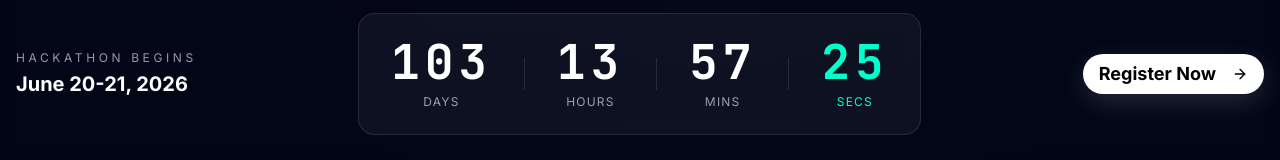
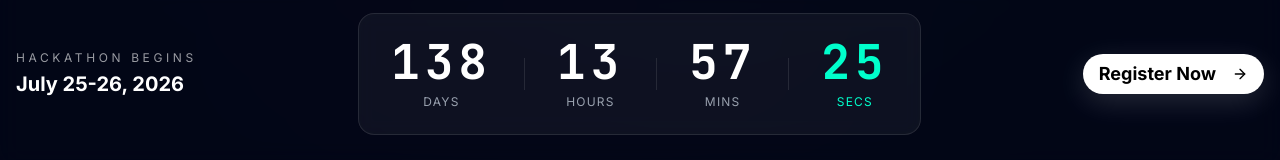
Before and after one commit to SaiAryan1784/sketchnship, a Next.js app: page / in a window 1280 px wide. Shown: the part 633-793 px from the top of the page. Built offline with nearby package versions, Linux system fonts and the light colour scheme.

Commit message:
chore: update hackathon event dates and registration deadline

```diff
--- a/components/sections/Hero.tsx
+++ b/components/sections/Hero.tsx
@@ -170,7 +170,7 @@ export const Hero = () => {
                 >
                     <div className="text-center md:text-left">
                         <p className="text-white/60 text-xs uppercase tracking-[0.3em] mb-1">Hackathon Begins</p>
-                        <p className="text-white font-bold text-xl">June 20-21, 2026</p>
+                        <p className="text-white font-bold text-xl">July 25-26, 2026</p>
                     </div>
 
                     <div className="scale-75 md:scale-100 origin-center">
--- a/components/sections/Registration.tsx
+++ b/components/sections/Registration.tsx
@@ -64,7 +64,7 @@ export const Registration = () => {
                     </TiltButton>
 
                     <p className="mt-8 text-sm text-gray-500 font-mono">
-                        Registration closes <span className="text-[#a1a100]">June 1st</span> &bull; Free for accepted hackers
+                        Registration closes <span className="text-[#a1a100]">July 10th</span> &bull; Free for accepted hackers
                     </p>
                 </ScrollReveal>
             </div>
--- a/components/sections/Timeline.tsx
+++ b/components/sections/Timeline.tsx
@@ -12,19 +12,19 @@ const timelineEvents = [
         side: "left"
     },
     {
-        date: "June 20",
+        date: "July 25",
         title: "Opening Ceremony",
         description: "Kickoff event with keynote speakers and challenge reveal.",
         side: "right"
     },
     {
-        date: "June 20-21",
+        date: "July 25-26",
         title: "Hack Time",
         description: "48 hours to build, design, iterate, and create magic.",
         side: "left"
     },
     {
-        date: "June 21",
+        date: "July 26",
         title: "Winner Announcement",
         description: "Closing ceremony with awards and celebrations.",
         side: "right"
--- a/components/ui/countdown-timer.tsx
+++ b/components/ui/countdown-timer.tsx
@@ -10,7 +10,7 @@ interface TimeLeft {
 }
 
 export const CountdownTimer = () => {
-    const targetDate = new Date('2026-06-20T00:00:00') // Updated to June 20, 2026
+    const targetDate = new Date('2026-07-25T00:00:00') // Updated to July 25, 2026
     const [timeLeft, setTimeLeft] = useState<TimeLeft>({ days: 0, hours: 0, minutes: 0, seconds: 0 })
 
     useEffect(() => {
```
